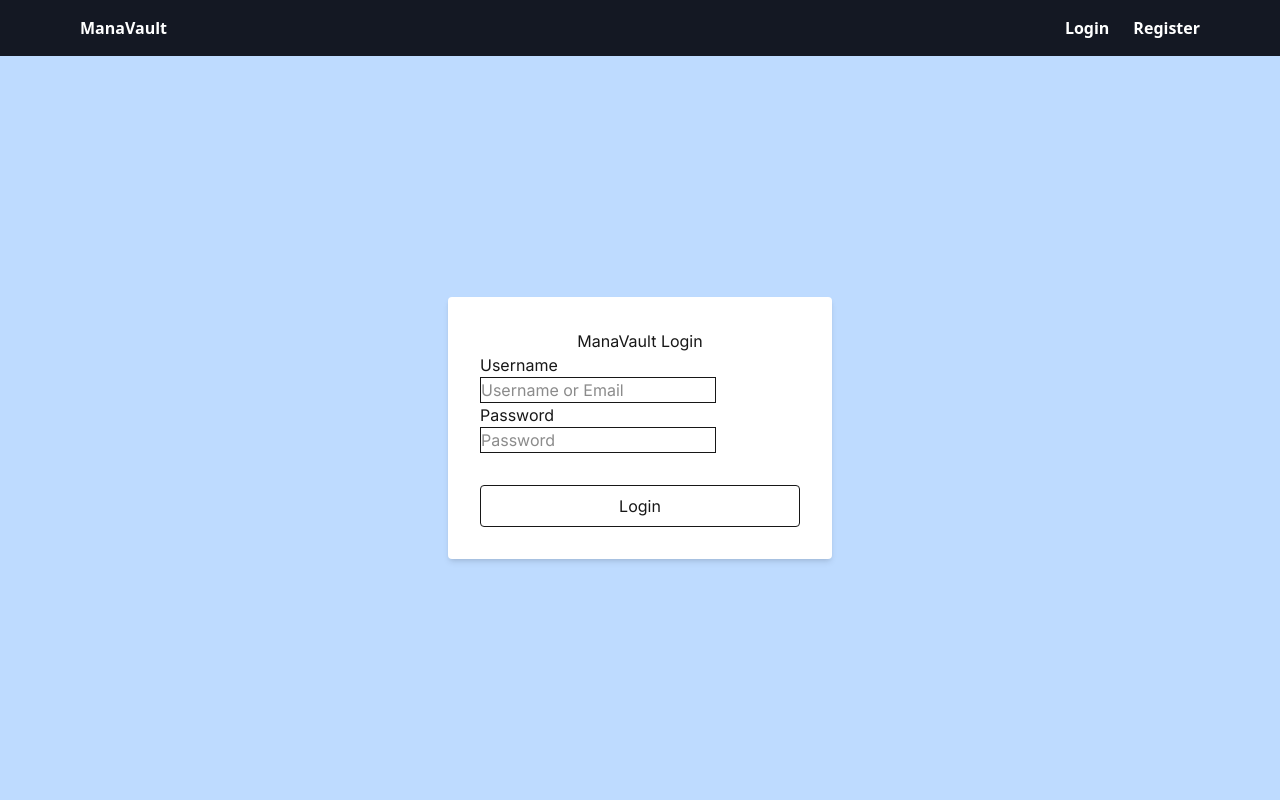
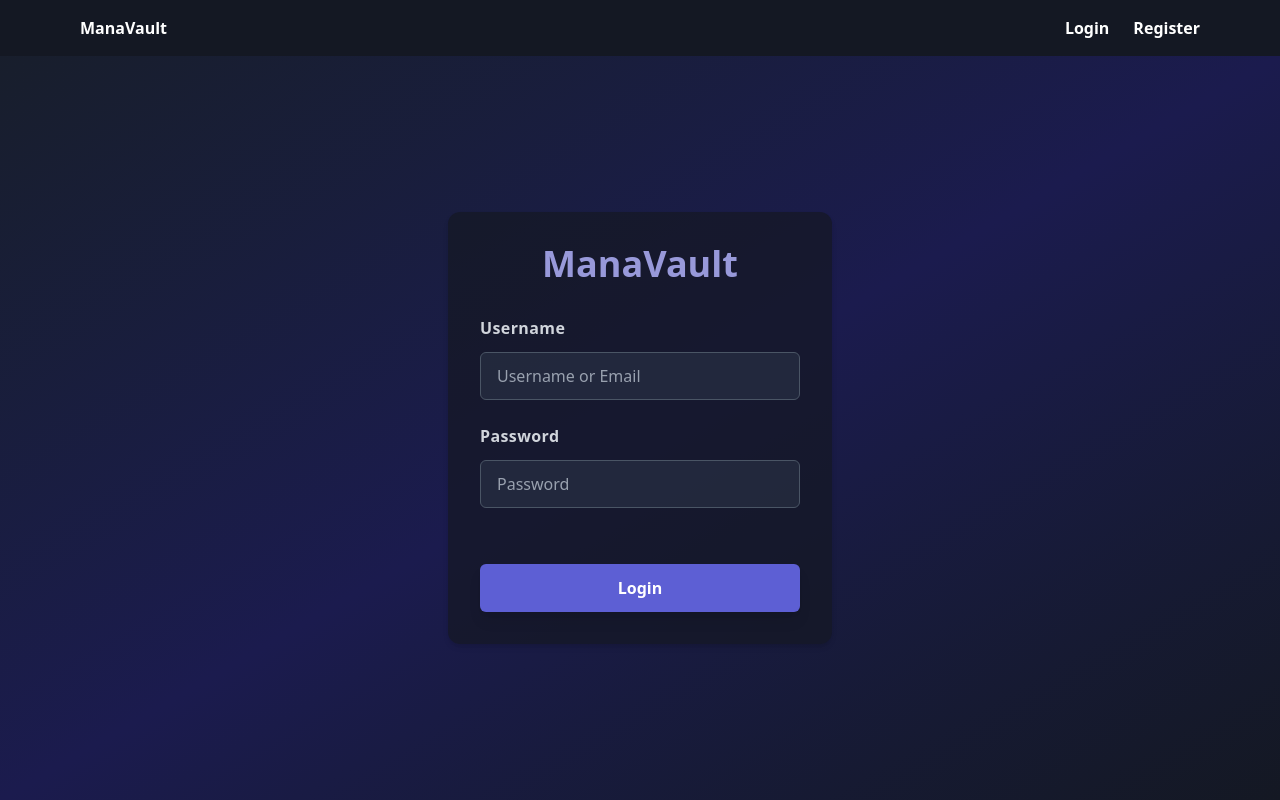
Before and after one commit to hari-co/ManaVault, a Next.js app: page /account/login in a window 1280 px wide. Shown: the top 800 px of the page. Built offline with nearby package versions, Linux system fonts and the light colour scheme; no server answers.

Commit message:
decorated login and register pages

```diff
--- a/components/CardPropComponents/BinderSelector.tsx
+++ b/components/CardPropComponents/BinderSelector.tsx
@@ -17,12 +17,19 @@ const BinderSelector: React.FC<BinderSelectorProps> = ({
     onToggleShow,
     onBinderSelect
 }) => {
+    const handleBlur = () => {
+        if (showBinders) {
+            onToggleShow();
+        }
+    };
+
     return (
         <div>
             <h2>Binder</h2>
             <button
                 className="bg-gray-700/40 border border-gray-600 h-10 w-60 rounded-md flex justify-between items-center pl-4"
-                onClick={onToggleShow}>
+                onClick={onToggleShow}
+                onBlur={handleBlur}>
                 <span>{binderName}</span>
                 <span className="h-full flex justify-center items-center">
                     <img src={"/dropdown.svg"} className="w-7 filter invert" alt="dropdown" />
--- a/components/CardPropComponents/PrintSelector.tsx
+++ b/components/CardPropComponents/PrintSelector.tsx
@@ -40,13 +40,19 @@ const PrintSelector: React.FC<PrintSelectorProps> = ({
         onTogglePrintOpen();
     };
 
+    const handleBlur = () => {
+        if (printOpen) {
+            onTogglePrintOpen();
+        }
+    };
+
     return (
         <div>
             <p>Printing</p>
             <button
                 className="bg-gray-700/40 border border-gray-600 h-10 w-85 rounded-md flex justify-between items-center overflow-hidden"
                 onClick={handleToggleOpen}
-                onBlur={() => onTogglePrintOpen()}>
+                onBlur={handleBlur}>
                 <span className="flex ml-4">
                     <div
                         className={`h-6 w-6 mr-2`}
--- a/src/app/account/login/[[...login]]/page.tsx
+++ b/src/app/account/login/[[...login]]/page.tsx
@@ -56,25 +56,25 @@ export default function login() {
     }
 
     return (!user &&
-      <div className="bg-blue-200 flex justify-center items-center min-h-[calc(100vh-3.5rem)] w-screen">
-        <form className="bg-white flex flex-col p-8 rounded shadow-md w-96"
+      <div className="bg-linear-to-br from-[#181e2c] via-[#1b1b4e] to-[#141823] flex justify-center items-center min-h-[calc(100vh-3.5rem)] w-full">
+        <form className="bg-[#141823]/70 flex flex-col p-8 rounded-xl shadow-md w-96 text-gray-50 font-sans space-y-6"
               onSubmit={signIn}>
-          <div className="flex justify-center">
-            <h2>ManaVault Login</h2>
+          <div className="flex justify-center mb-8">
+            <h2 className="text-4xl font-bold text-[#9899da]">ManaVault</h2>
           </div>
           <div>
-            <p>Username</p>
+            <p className="text-gray-300 mb-3 font-semibold tracking-wide">Username</p>
             <input
-              className="border"
+              className="bg-gray-700/40 border border-gray-600 w-full h-12 rounded-md px-4 text-white placeholder-gray-400 focus:outline-none focus:ring-2 focus:ring-blue-500 focus:border-transparent mb-6"
               type="text"
               placeholder="Username or Email"
               value={username}
               onChange={e => setUsername(e.target.value)}
               required
               />
-              <p>Password</p>
+              <p className="text-gray-300 mb-3 font-semibold tracking-wide">Password</p>
               <input
-                className="border"
+                className="bg-gray-700/40 border border-gray-600 w-full h-12 rounded-md px-4 text-white placeholder-gray-400 focus:outline-none focus:ring-2 focus:ring-blue-500 focus:border-transparent"
                 type="password"
                 placeholder="Password"
                 value={password}
@@ -83,12 +83,12 @@ export default function login() {
               />
           </div>
           {error && (
-            <p className="text-red-500">
+            <p className="text-red-400 text-center bg-red-900/20 border border-red-500/30 rounded-md p-3 font-medium">
               {error}
             </p>
           )}
           <button
-          className="border rounded mt-8 p-2 hover:bg-gray-300"
+            className="bg-[#5d5fd4] hover:bg-[#3f4088] text-white font-bold rounded-md mt-8 p-3 transition-colors duration-200 transform hover:scale-105 focus:outline-none focus:ring-2 focus:ring-blue-500 focus:ring-offset-2 focus:ring-offset-[#141823] shadow-lg"
             type="submit"
             >
               Login
--- a/src/app/account/register/[[...register]]/page.tsx
+++ b/src/app/account/register/[[...register]]/page.tsx
@@ -63,43 +63,43 @@ export default function register() {
   }
 
     return (!user &&
-      <div className="bg-blue-200 flex justify-center items-center min-h-[calc(100vh-3.5rem)] w-screen">
-        <form className="bg-white flex flex-col p-8 rounded shadow-md w-96"
+      <div className="bg-linear-to-br from-[#181e2c] via-[#1b1b4e] to-[#141823] flex justify-center items-center min-h-[calc(100vh-3.5rem)] w-full">
+        <form className="bg-[#141823]/70 flex flex-col p-6 rounded-xl shadow-md w-96 text-gray-50 font-sans space-y-3"
               onSubmit={register}>
-          <div className="flex justify-center">
-            <h2>Register for ManaVault</h2>
+          <div className="flex justify-center mb-4">
+            <h2 className="text-3xl font-bold text-white">Register</h2>
           </div>
           <div>
-            <p>Username</p>
+            <p className="text-gray-300 mb-2 font-semibold tracking-wide">Username</p>
             <input
-              className="border"
+              className="bg-gray-700/40 border border-gray-600 w-full h-10 rounded-md px-4 text-white placeholder-gray-400 focus:outline-none focus:ring-2 focus:ring-blue-500 focus:border-transparent mb-4"
               type="text"
               placeholder="Username"
               value={username}
               onChange={e => setUsername(e.target.value)}
               required
               />
-              <p>Email</p>
+              <p className="text-gray-300 mb-2 font-semibold tracking-wide">Email</p>
               <input
-                className="border"
+                className="bg-gray-700/40 border border-gray-600 w-full h-10 rounded-md px-4 text-white placeholder-gray-400 focus:outline-none focus:ring-2 focus:ring-blue-500 focus:border-transparent mb-4"
                 type="email"
                 placeholder="Email"
                 value={email}
                 onChange={e => setEmail(e.target.value)}
                 required
               />
-              <p>Password</p>
+              <p className="text-gray-300 mb-2 font-semibold tracking-wide">Password</p>
               <input
-                className="border"
+                className="bg-gray-700/40 border border-gray-600 w-full h-10 rounded-md px-4 text-white placeholder-gray-400 focus:outline-none focus:ring-2 focus:ring-blue-500 focus:border-transparent mb-4"
                 type="password"
                 placeholder="Password"
                 value={password}
                 onChange={e => setPassword(e.target.value)}
                 required
               />
-              <p>Confirm Password</p>
+              <p className="text-gray-300 mb-2 font-semibold tracking-wide">Confirm Password</p>
               <input
-                className="border"
+                className="bg-gray-700/40 border border-gray-600 w-full h-10 rounded-md px-4 text-white placeholder-gray-400 focus:outline-none focus:ring-2 focus:ring-blue-500 focus:border-transparent"
                 type="password"
                 placeholder="Confirm Password"
                 value={confirmPassword}
@@ -108,9 +108,11 @@ export default function register() {
                 />
           </div>
             {error && (
-            <p className="text-red-500">{error}</p>)}
+            <p className="text-red-400 text-center bg-red-900/20 border border-red-500/30 rounded-md p-3 font-medium">
+              {error}
+            </p>)}
           <button
-          className="border rounded mt-8 p-2 hover:bg-gray-300"
+            className="bg-[#5d5fd4] hover:bg-[#3f4088] text-white font-bold rounded-md mt-4 p-2 transition-colors duration-200 transform hover:scale-105 focus:outline-none focus:ring-2 focus:ring-blue-500 focus:ring-offset-2 focus:ring-offset-[#141823] shadow-lg"
             type="submit"
             >
               Register
```
